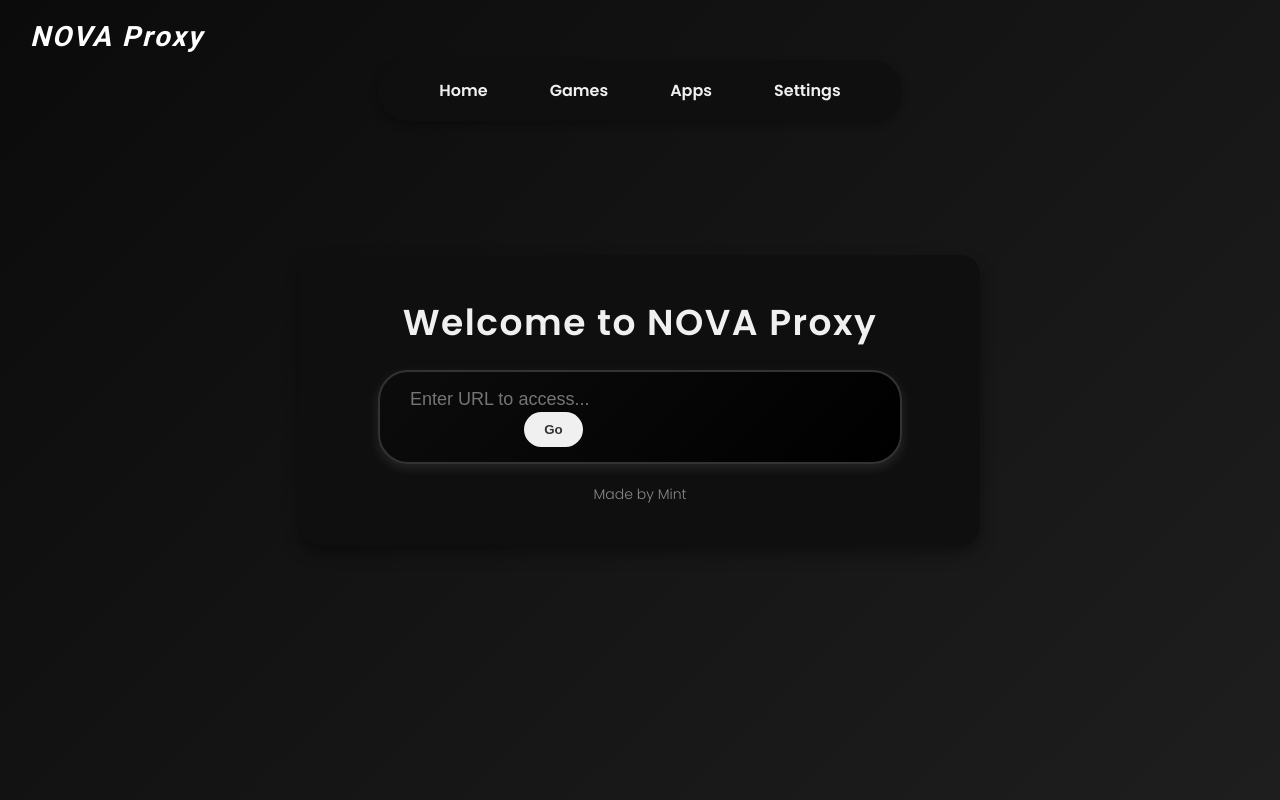
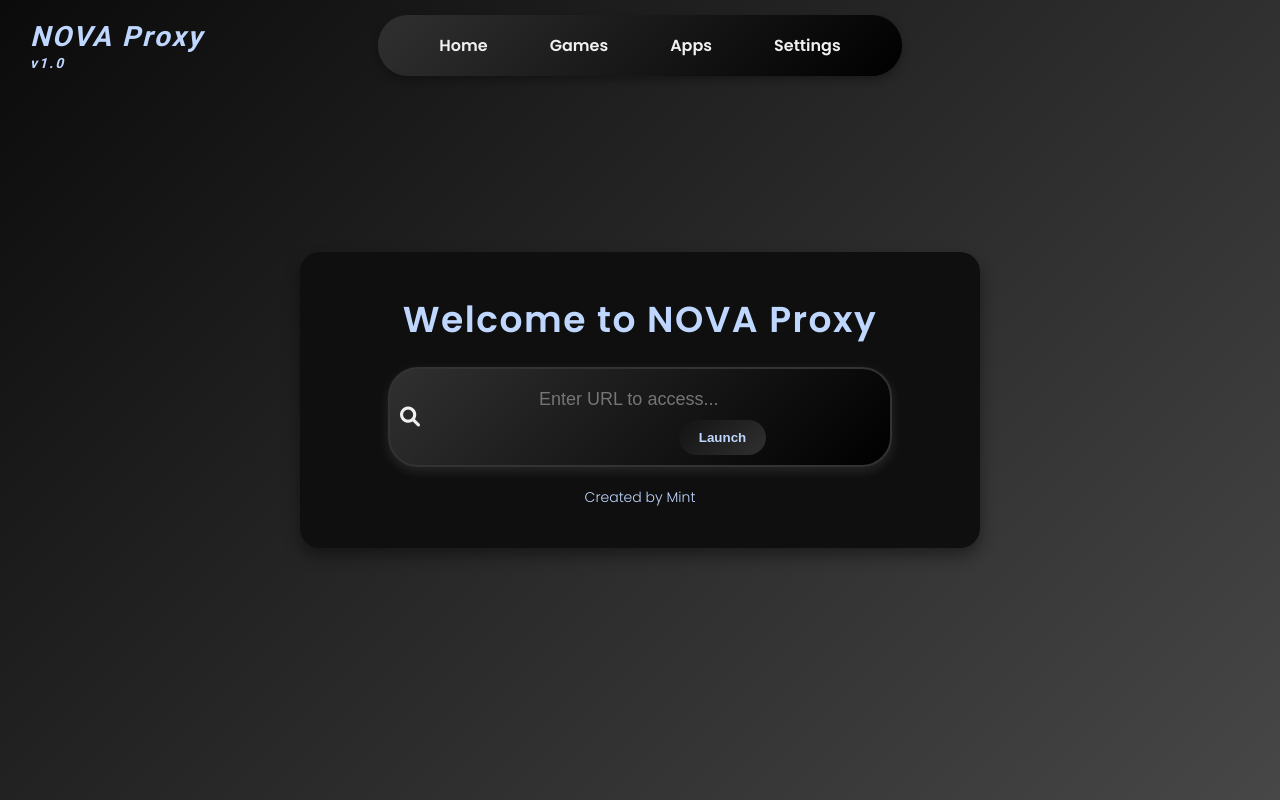
Before and after one commit to shadyonlunar/Nova, a plain HTML site: page index.html in a window 1280 px wide. Drawn offline with Linux system fonts and the light colour scheme.

Commit message:
Update index.html

```diff
--- a/index.html
+++ b/index.html
@@ -6,10 +6,11 @@
     <title>NOVA Proxy</title>
     <link rel="icon" href="https://www.google.com/favicon.ico" type="image/x-icon">
     <link href="https://fonts.googleapis.com/css2?family=Poppins:wght@300;600&display=swap" rel="stylesheet">
-    <link href="https://fonts.googleapis.com/css2?family=Roboto:wght@700&display=swap" rel="stylesheet"> <!-- Adding Roboto for the logo -->
+    <link href="https://fonts.googleapis.com/css2?family=Roboto:wght@700&display=swap" rel="stylesheet">
+    <link rel="stylesheet" href="https://cdnjs.cloudflare.com/ajax/libs/font-awesome/6.0.0-beta3/css/all.min.css" integrity="sha384-k6RqeWeci5ZR/Lv4MR0sA0FfDOMhZQK13Bl5O0v0B28jI/DyYXHKyYIq2wq8hP" crossorigin="anonymous" />
     <style>
         body {
-            background: linear-gradient(135deg, #0b0b0b, #1e1e1e);
+            background: linear-gradient(135deg, #0b0b0b, #474747);
             font-family: 'Poppins', sans-serif;
             display: flex;
             flex-direction: column;
@@ -25,21 +26,37 @@
             top: 20px;
             left: 30px;
             font-family: 'Roboto', sans-serif;
-            font-size: 28px; /* Adjusted font size */
+            font-size: 28px;
             font-weight: 700;
             color: white;
             letter-spacing: 2px;
-            font-style: italic; /* Italicized */
+            font-style: italic;
+            animation: fadeIn 1s 1s forwards, rgbSnake 6s infinite;
         }
+
+        .logo1 {
+            position: absolute;
+            top: 55px;
+            left: 30px;
+            font-family: 'Roboto', sans-serif;
+            font-size: 14px;
+            font-weight: 700;
+            color: white;
+            letter-spacing: 2px;
+            font-style: italic;
+            animation: fadeIn 1s 1s forwards, rgbSnake 6s infinite;
+        }
+
         .navbar {
             position: absolute;
-            top: 60px; /* Moved closer to the logo */
+            top: 15px;
             display: flex;
             justify-content: space-around;
-            background-color: #0f0f0f;
+            background: linear-gradient(135deg, #303030, #000000);
             padding: 10px 30px;
             border-radius: 30px;
             box-shadow: 0 4px 8px rgba(0, 0, 0, 0.3);
+            animation: slideDown 0.5s ease-out forwards;
         }
         .navbar a {
             color: #f0f0f0;
@@ -64,25 +81,33 @@
             text-align: center;
             max-width: 600px;
             width: 100%;
+            opacity: 0;
+            animation: fadeIn 1s 0.3s forwards;
         }
         .proxy-title {
             font-size: 36px;
             font-weight: 600;
             margin-bottom: 20px;
             letter-spacing: 1.5px;
+            animation: fadeIn 1s 0.5s forwards;
+            animation: fadeIn 1s 1s forwards, rgbSnake 6s infinite;
         }
         .url-input {
             display: flex;
             align-items: center;
-            background: linear-gradient(135deg, #0c0c0c, #000000);
+            background: linear-gradient(135deg, #303030, #000000);
             border-radius: 30px;
-            padding: 15px 20px;
-            margin-bottom: 20px;
+            padding: 10px;
             box-shadow: 0 4px 12px rgba(255, 255, 255, 0.1);
             border: 2px solid #333;
             width: 80%;
-            margin-left: auto;
-            margin-right: auto;
+            margin: 0 auto;
+            animation: grow 0.7s 0.6s forwards;
+        }
+        .url-input i {
+            color: #f0f0f0;
+            margin-right: 10px;
+            font-size: 20px;
         }
         .url-input input {
             border: none;
@@ -90,32 +115,74 @@
             color: #f0f0f0;
             outline: none;
             font-size: 18px;
-            width: 100%;
-            padding-left: 10px;
+            flex-grow: 1;
+            padding: 10px;
         }
         .submit-button {
-            background-color: #f0f0f0;
-            color: #333;
+            background: linear-gradient(135deg, #131313, #303030);
+            color: #fff;
             border: none;
             padding: 10px 20px;
             border-radius: 25px;
             font-weight: bold;
             cursor: pointer;
             transition: background-color 0.3s, transform 0.3s;
+            animation: fadeIn 1s 1s forwards, rgbSnake 6s infinite;
+            margin-left: 135px;
         }
         .submit-button:hover {
-            background-color: #ccc;
+            background-color: #0f0f0f;
             transform: scale(1.05);
         }
         .footer-text {
             font-size: 14px;
-            color: #888;
             margin-top: 20px;
+            opacity: 0;
+            animation: fadeIn 1s 1s forwards, rgbSnake 6s infinite;
+        }
+
+        /* Animations */
+        @keyframes fadeIn {
+            from {
+                opacity: 0;
+            }
+            to {
+                opacity: 1;
+            }
+        }
+        @keyframes slideDown {
+            from {
+                transform: translateY(-50px);
+                opacity: 0;
+            }
+            to {
+                transform: translateY(0);
+                opacity: 1;
+            }
+        }
+        @keyframes grow {
+            from {
+                transform: scale(0.8);
+                opacity: 0;
+            }
+            to {
+                transform: scale(1);
+                opacity: 1;
+            }
+        }
+        @keyframes rgbSnake {
+            0% { color: #ffb3ba; }
+            20% { color: #ffdfba; }
+            40% { color: #ffffba; }
+            60% { color: #baffc9; }
+            80% { color: #bae1ff; }
+            100% { color: #d1b3ff; }
         }
     </style>
 </head>
 <body>
     <div class="logo">NOVA Proxy</div>
+    <div class="logo1">v1.0</div>
     <div class="navbar">
         <a href="#home">Home</a>
         <a href="#games">Games</a>
@@ -125,12 +192,13 @@
     <div class="proxy-container">
         <div class="proxy-title">Welcome to NOVA Proxy</div>
         <div class="url-input">
-            <form action="http://192.168.0.68:3001/" method="GET" target="_blank">
+            <i class="fas fa-search"></i> <!-- Magnifying glass icon -->
+            <form action="http://192.168.0.68:3001" method="GET" target="_blank">
                 <input type="text" name="url" placeholder="Enter URL to access..." required />
-                <button class="submit-button" type="submit">Go</button>
+                <button class="submit-button" type="submit">Launch</button>
             </form>
         </div>
-        <div class="footer-text">Made by Mint</div>
+        <div class="footer-text">Created by Mint</div>
     </div>
 </body>
 </html>
```
